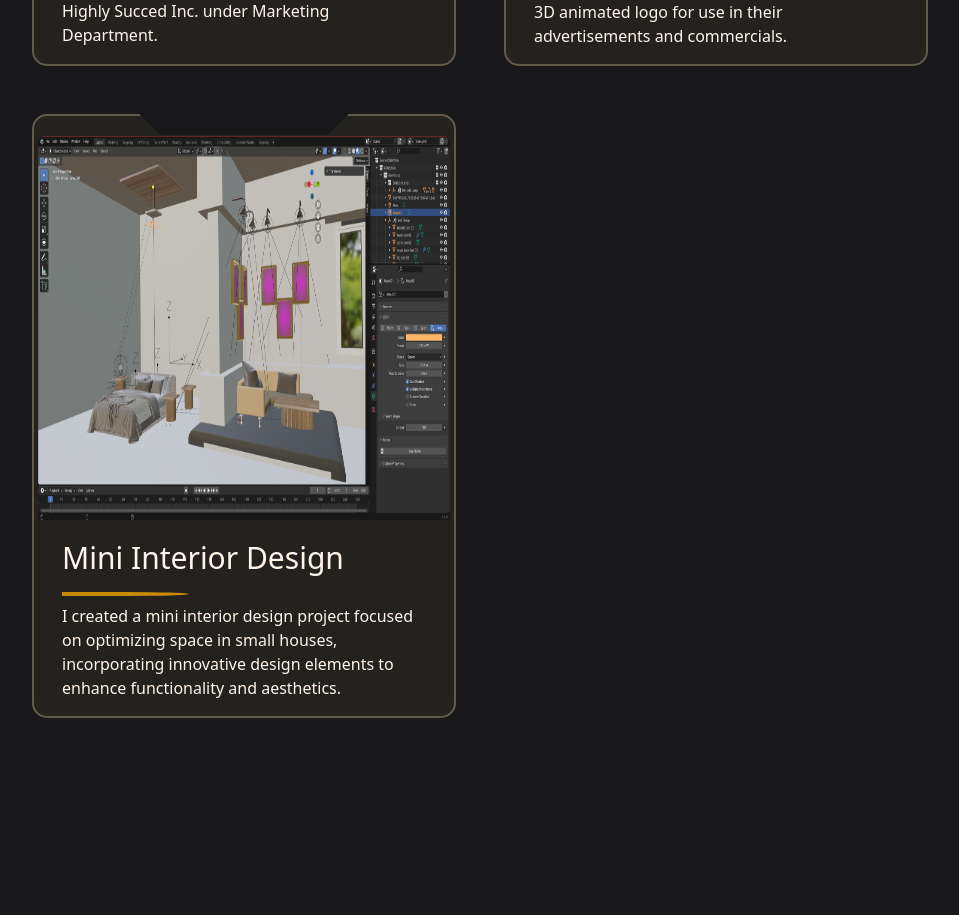
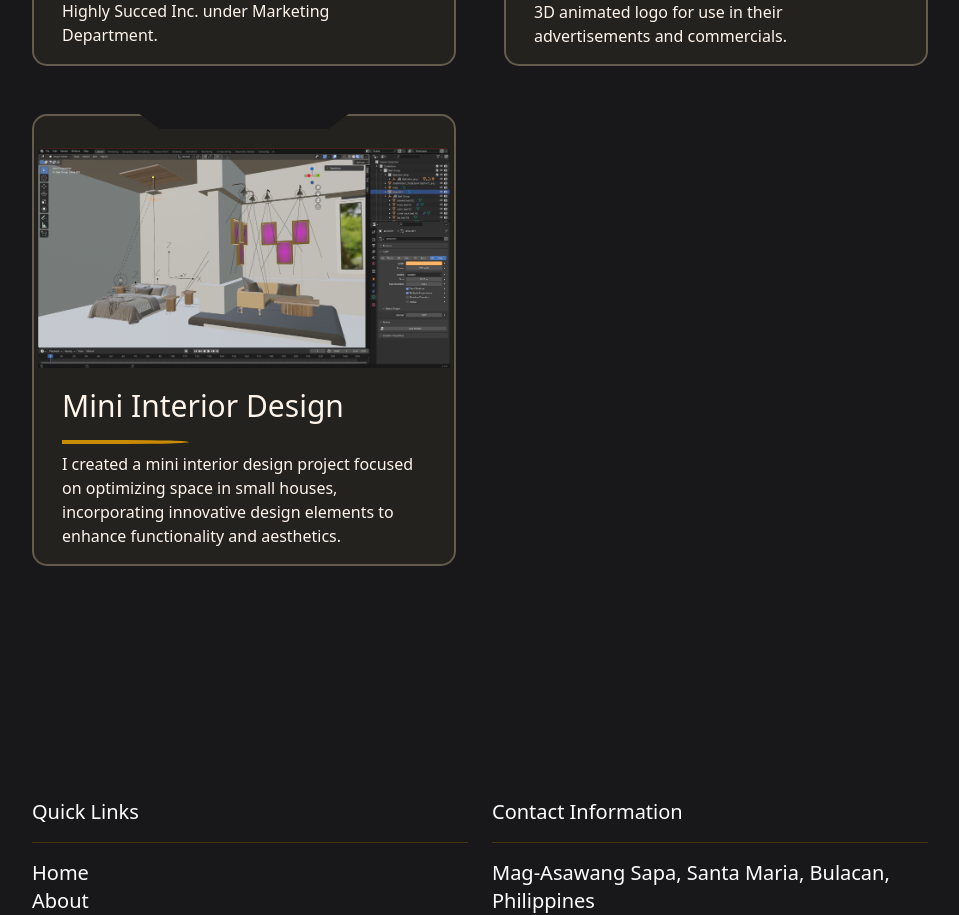
Before and after one commit to MaagadJM/Maagad-Jude-Portfolio, a React (Vite) app: page /#/projects in a window 1280 px wide. Shown: the part 1883-2798 px from the top of the page, without its empty margins (160-1119 px from the left). Built offline with nearby package versions, Linux system fonts and the light colour scheme.

Commit message:
fixing image

```diff
--- a/src/components/pages/MyProjects/Projects.jsx
+++ b/src/components/pages/MyProjects/Projects.jsx
@@ -258,7 +258,7 @@ function Projects() {
             </div>
             {/* =============================== 3D MODEL - ANIMATION PROJECTS ======================================= */}
             <div
-              className="lg:col-span-2 mt-24"
+              className="md:col-span-2 mt-24"
               data-aos="fade-up"
               data-aos-delay="500"
               data-aos-duration="1000"
@@ -373,7 +373,7 @@ function Projects() {
                 {!isImageVisible ? (
                   // Display the thumbnail image
                   <img
-                    className="w-full h-96 rounded-t-md cursor-pointer"
+                    className="w-full mt-[12px] rounded-t-md cursor-pointer"
                     src={InteriorDesignTN} // Thumbnail image
                     alt="Interior Design Thumbnail"
                     onClick={handleThumbnailClick}
@@ -381,7 +381,7 @@ function Projects() {
                 ) : (
                   // Display the secondary image after clicking the thumbnail
                   <img
-                    className="w-full h-96 rounded-t-md cursor-pointer"
+                    className="w-full rounded-t-md cursor-pointer"
                     src={InteriorDesign} // Secondary image
                     alt="Interior Design"
                     onClick={handleThumbnailClick}
```
